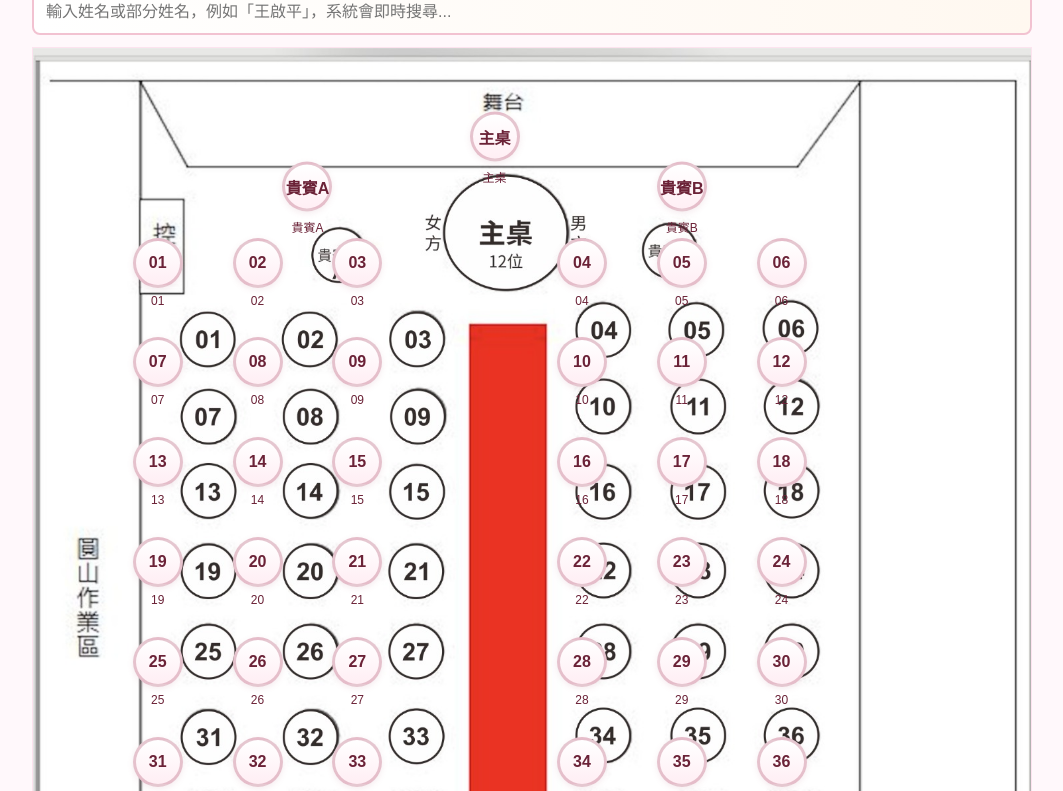
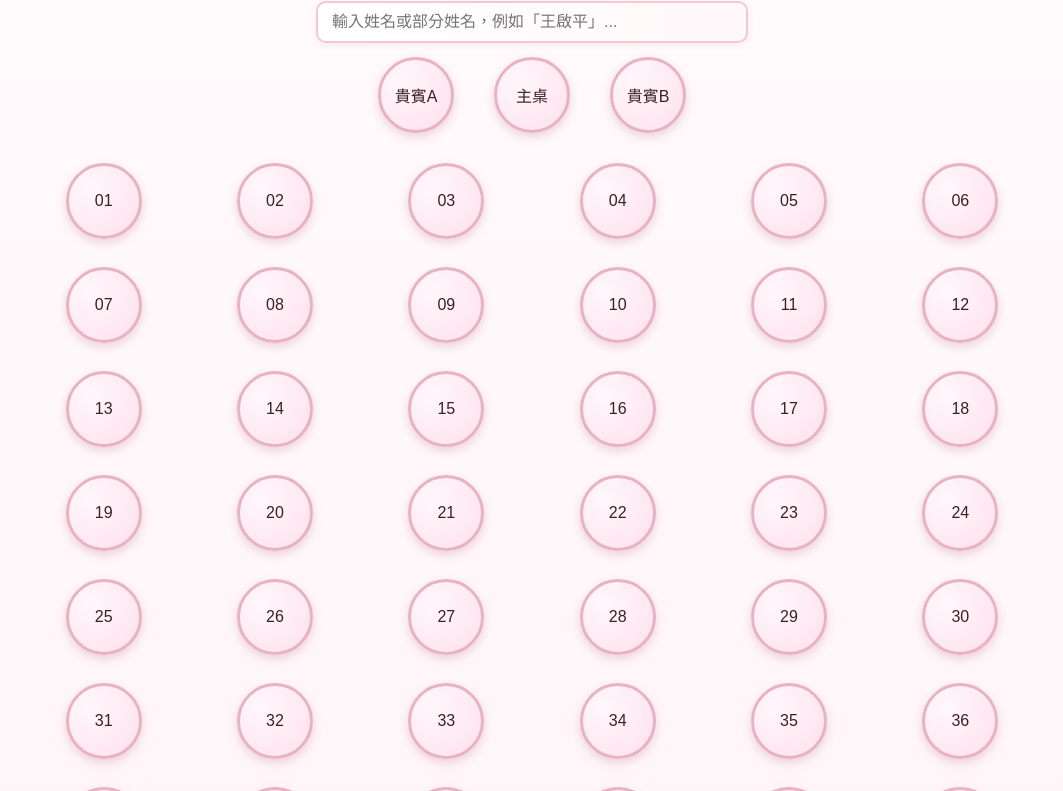
Before and after one commit to dynamosan-glitch/guest, a plain HTML site: page wedding_checkin_map.html in a window 1280 px wide. Shown: the part 68-859 px from the top of the page, without its empty margins (108-1171 px from the left). Drawn offline with Linux system fonts and the light colour scheme.

Commit message:
Update wedding_checkin_map.html

```diff
--- a/wedding_checkin_map.html
+++ b/wedding_checkin_map.html
@@ -1,166 +1,154 @@
 <!doctype html>
-<html>
+<html lang="zh-Hant">
 <head>
-<meta charset='utf-8' />
-<meta name='viewport' content='width=device-width,initial-scale=1' />
-<title>婚宴查位｜Jack & Lily Wedding Reception</title>
+<meta charset="utf-8" />
+<meta name="viewport" content="width=device-width,initial-scale=1" />
+<title>婚宴報到查位（典雅粉金版）</title>
 <style>
-  body { font-family: "Microsoft JhengHei", "Noto Sans TC", sans-serif; margin: 12px; background:#fff8fb; color:#2b2b2b; }
-  .wrap { max-width:1000px; margin:0 auto; }
-  h2{margin:6px 0 10px; color:#b65f7a}
-  #search{width:100%; padding:12px; font-size:16px; box-sizing:border-box; border:2px solid #f2c2d1; border-radius:8px; background:linear-gradient(90deg,#fff,#fff8f0);}
-  #mapArea{position:relative; margin-top:12px; border:1px solid #fde3ef; overflow:hidden; background: #fff;}
-  #mapImg{display:block; width:100%; height:auto;}
-  .spot{ position:absolute; transform:translate(-50%,-50%); pointer-events:auto; cursor:pointer; text-align:center; user-select:none; }
-  .spot .dot{ width:44px; height:44px; border-radius:50%; border:3px solid rgba(182,95,122,0.35); background: linear-gradient(180deg,#fff,#ffeef4); display:flex; align-items:center; justify-content:center; box-shadow:0 2px 6px rgba(182,95,122,0.12); transition: all .18s ease; font-weight:700; color:#6b2237 }
-  .spot .label{ font-size:12px; margin-top:6px; color:#6b2237 }
-  .spot.highlight .dot{ transform:scale(1.35); box-shadow: 0 0 18px rgba(182,95,122,0.35); border-color: #ff8fb7; }
-  .infoBox{ margin-top:10px; padding:12px; background:linear-gradient(180deg,#fff,#fff7fb); border-radius:10px; border:1px solid #fde3ef; display:flex; gap:12px; align-items:center; }
-  .infoBox .title{ font-weight:800; color:#b65f7a; }
-  .noRes{ color:#777 }
-  @media(max-width:600px){ .spot .dot{width:40px;height:40px} }
+  body {
+    font-family: "Microsoft JhengHei","Noto Sans TC",sans-serif;
+    margin: 20px;
+    background: linear-gradient(180deg,#fffafc,#fff4f8);
+    color:#3b1f25;
+  }
+  .wrap { max-width:1000px; margin:0 auto; text-align:center; }
+  h2 { color:#b65f7a; margin-bottom:14px; }
+  #search {
+    width:100%; max-width:400px; padding:10px 14px;
+    font-size:16px; border:2px solid #f3c7d3; border-radius:10px;
+    background:linear-gradient(90deg,#fff,#fff7f9);
+    box-shadow:0 2px 6px rgba(182,95,122,0.1);
+  }
+  #mapArea {
+    display:grid;
+    grid-template-columns: repeat(6, 1fr);
+    gap: 28px;
+    justify-items: center;
+    margin-top:30px;
+  }
+  .table {
+    width:70px; height:70px;
+    border-radius:50%;
+    background: radial-gradient(circle at 30% 30%, #fff7fb, #ffe0ec);
+    border:3px solid #e7b3c3;
+    box-shadow:0 4px 10px rgba(182,95,122,0.25);
+    display:flex; align-items:center; justify-content:center;
+    cursor:pointer; transition: all .2s ease;
+    position:relative;
+  }
+  .table.highlight {
+    transform: scale(1.3);
+    box-shadow:0 0 18px rgba(182,95,122,0.45);
+    border-color:#ff9ec0;
+    z-index:2;
+  }
+  .table-label {
+    margin-top:6px; font-weight:700; color:#6b2237;
+  }
+  .vip-row, .main-row {
+    display:flex; justify-content:center; align-items:center; gap:40px;
+    margin-top:14px;
+  }
+  .infoBox {
+    margin-top:24px;
+    padding:14px;
+    border-radius:12px;
+    background:linear-gradient(180deg,#fff,#fff6fa);
+    border:1px solid #f3c7d3;
+    display:inline-block;
+    min-width:260px;
+  }
+  .title { color:#b65f7a; font-weight:800; margin-bottom:6px; }
+  .noRes { color:#777; }
 </style>
 </head>
 <body>
-<div class='wrap'>
-  <h2>婚宴報到查位（粉金浪漫版）</h2>
-  <input id='search' placeholder='輸入姓名或部分姓名，例如「王啟平」，系統會即時搜尋...' />
-  <div id='mapArea'>
-    <img id='mapImg' src='喜宴座位圖.jpg' alt='seat map'>
+<div class="wrap">
+  <h2>婚宴報到查位（典雅粉金版）</h2>
+  <input id="search" placeholder="輸入姓名或部分姓名，例如「王啟平」..." />
+
+  <!-- 主桌與貴賓桌 -->
+  <div class="main-row">
+    <div class="table" data-table="貴賓A"><div>貴賓A</div></div>
+    <div class="table" data-table="主桌"><div>主桌</div></div>
+    <div class="table" data-table="貴賓B"><div>貴賓B</div></div>
   </div>
-  <div class='infoBox' id='infoBox'>
-    <div>
-      <div class='title' id='infoName'>尚未搜尋</div>
-      <div id='infoTable' style='color:#333'>請輸入姓名開始搜尋</div>
-    </div>
-    <div style='margin-left:auto'>
-      <div id='infoCount' style='font-weight:700'></div>
-    </div>
+
+  <!-- 一般桌次 -->
+  <div id="mapArea"></div>
+
+  <div class="infoBox">
+    <div class="title" id="infoName">尚未搜尋</div>
+    <div id="infoTable">請輸入姓名開始搜尋</div>
+    <div id="infoCount" style="margin-top:4px;"></div>
   </div>
-  <p style='color:#666; font-size:13px; margin-top:8px'>
-    說明：若未找到結果，可嘗試輸入部分姓名；如需精準到單人椅位，請提供每位的椅位編號。
+
+  <p style="color:#666;font-size:13px;margin-top:8px;">
+    若未找到結果，可嘗試輸入部分姓名；如仍查無，請洽新人招待協助。
   </p>
 </div>
 
 <script>
-// *** 微調後的 positions 陣列 ***
-const positions = [
-    {"id": "主桌", "x": 370, "y": 80}, // X微調：360 -> 370
-    {"id": "貴賓A", "x": 220, "y": 120},
-    {"id": "貴賓B", "x": 520, "y": 120}, // X微調：500 -> 520
-    {"id": "01", "x": 100, "y": 180},
-    {"id": "02", "x": 180, "y": 180},
-    {"id": "03", "x": 260, "y": 180},
-    {"id": "04", "x": 440, "y": 180},
-    {"id": "05", "x": 520, "y": 180},
-    {"id": "06", "x": 600, "y": 180},
-    {"id": "07", "x": 100, "y": 260},
-    {"id": "08", "x": 180, "y": 260},
-    {"id": "09", "x": 260, "y": 260},
-    {"id": "10", "x": 440, "y": 260},
-    {"id": "11", "x": 520, "y": 260},
-    {"id": "12", "x": 600, "y": 260},
-    {"id": "13", "x": 100, "y": 340},
-    {"id": "14", "x": 180, "y": 340},
-    {"id": "15", "x": 260, "y": 340},
-    {"id": "16", "x": 440, "y": 340},
-    {"id": "17", "x": 520, "y": 340},
-    {"id": "18", "x": 600, "y": 340},
-    {"id": "19", "x": 100, "y": 420},
-    {"id": "20", "x": 180, "y": 420},
-    {"id": "21", "x": 260, "y": 420},
-    {"id": "22", "x": 440, "y": 420},
-    {"id": "23", "x": 520, "y": 420},
-    {"id": "24", "x": 600, "y": 420},
-    {"id": "25", "x": 100, "y": 500},
-    {"id": "26", "x": 180, "y": 500},
-    {"id": "27", "x": 260, "y": 500},
-    {"id": "28", "x": 440, "y": 500},
-    {"id": "29", "x": 520, "y": 500},
-    {"id": "30", "x": 600, "y": 500},
-    {"id": "31", "x": 100, "y": 580},
-    {"id": "32", "x": 180, "y": 580},
-    {"id": "33", "x": 260, "y": 580},
-    {"id": "34", "x": 440, "y": 580},
-    {"id": "35", "x": 520, "y": 580},
-    {"id": "36", "x": 600, "y": 580},
-    {"id": "37", "x": 100, "y": 660},
-    {"id": "38", "x": 180, "y": 660},
-    {"id": "39", "x": 260, "y": 660},
-    {"id": "40", "x": 440, "y": 660},
-    {"id": "41", "x": 520, "y": 660},
-    {"id": "42", "x": 600, "y": 660},
-    {"id": "43", "x": 100, "y": 740},
-    {"id": "44", "x": 180, "y": 740},
-    {"id": "45", "x": 260, "y": 740},
-    {"id": "46", "x": 440, "y": 740},
-    {"id": "47", "x": 520, "y": 740},
-    {"id": "48", "x": 600, "y": 740},
-    {"id": "49", "x": 100, "y": 820},
-    {"id": "50", "x": 180, "y": 820},
-    {"id": "51", "x": 260, "y": 820},
-    {"id": "52", "x": 440, "y": 820},
-    {"id": "53", "x": 520, "y": 820},
-    {"id": "54", "x": 600, "y": 820}];
 let guests = [];
 
 async function loadCSV(){
-  try{ const res = await fetch('wedding_guest_tables.csv'); const txt = await res.text(); const lines = txt.trim().split(/\r?\n/); lines.shift(); guests = lines.map(l=>{ const parts = l.split(','); return {table_no:parts[0], name:parts[1], count: parseInt(parts[2]||'1')||1}; }); }catch(e){ console.warn('無法讀取 wedding_guest_tables.csv', e); }
+  try {
+    const res = await fetch('wedding_guest_tables.csv');
+    const txt = await res.text();
+    const lines = txt.trim().split(/\r?\n/);
+    lines.shift();
+    guests = lines.map(l=>{
+      const parts = l.split(',');
+      return { table_no: parts[0], name: parts[1], count: parseInt(parts[2]||'1')||1 };
+    });
+  } catch(e){
+    console.warn('無法讀取 CSV', e);
+  }
 }
 
-function createSpots(){
-  const wrap = document.getElementById('mapArea');
-  const img = document.getElementById('mapImg');
-  const baseW = 800;
-  positions.forEach(pos=>{
-    const el = document.createElement('div');
-    el.className='spot';
-    el.dataset.table = pos.id;
-    el.style.left = pos.x + 'px';
-    el.style.top  = pos.y + 'px';
-    el.innerHTML = `<div class='dot'>${pos.id}</div><div class='label'>${pos.id}</div>`;
-    el.title = pos.id;
-    el.addEventListener('click', function(){ highlightTable(pos.id); showInfoByTable(pos.id); });
-    wrap.appendChild(el);
-  });
-
-  function rescale(){
-    const curW = img.clientWidth;
-    const scale = curW / baseW;
-    document.querySelectorAll('.spot').forEach(function(s){ const t = s.dataset.table; const p = positions.find(x=>x.id==t); if(!p) return; s.style.left = (p.x * scale) + 'px'; s.style.top = (p.y * scale) + 'px'; });
+function createTables(){
+  const map = document.getElementById('mapArea');
+  for(let i=1; i<=54; i++){
+    const id = String(i).padStart(2,'0');
+    const div = document.createElement('div');
+    div.className = 'table';
+    div.dataset.table = id;
+    div.innerHTML = `<div>${id}</div>`;
+    div.addEventListener('click', ()=>{ highlightTable(id); showInfoByTable(id); });
+    map.appendChild(div);
   }
-  window.addEventListener('resize', rescale);
-  img.addEventListener('load', rescale);
-  setTimeout(rescale,200);
 }
 
-function highlightTable(tableId){
-  document.querySelectorAll('.spot').forEach(s=> s.classList.remove('highlight'));
-  const el = document.querySelector('.spot[data-table="'+tableId+'"]');
-  if(el){ el.classList.add('highlight'); el.scrollIntoView({behavior:'smooth', block:'center'}); }
+function highlightTable(id){
+  document.querySelectorAll('.table').forEach(t=>t.classList.remove('highlight'));
+  const el = document.querySelector(`.table[data-table="${id}"]`);
+  if(el){ el.classList.add('highlight'); el.scrollIntoView({behavior:'smooth',block:'center'}); }
 }
 
 function showInfo(tableId, foundName, count){
   const infoName = document.getElementById('infoName');
   const infoTable= document.getElementById('infoTable');
   const infoCount= document.getElementById('infoCount');
-
   if(!foundName){
-    infoName.textContent = '找不到該姓名';
-    infoTable.textContent = '請聯繫新人的招待服務您';
+    alert("查無此姓名，請洽新人招待協助。");
+    infoName.textContent = '查無結果';
+    infoTable.textContent = '';
     infoCount.textContent = '';
     return;
   }
-
   infoName.textContent = foundName;
-  infoTable.textContent = `您在第 ${tableId} 桌`;
+  infoTable.textContent = `桌次：${tableId}`;
   infoCount.textContent = `人數：${count}`;
 }
 
 function showInfoByTable(tableId){
   const matches = guests.filter(g=> g.table_no == tableId);
-  if(matches.length>0){ const names = matches.map(m=>m.name).slice(0,4).join('、'); showInfo(tableId, names, matches.reduce((s,m)=>s+m.count,0)); }
-  else showInfo(tableId, null, 0);
+  if(matches.length>0){
+    const names = matches.map(m=>m.name).slice(0,4).join('、');
+    showInfo(tableId, names, matches.reduce((s,m)=>s+m.count,0));
+  } else {
+    showInfo(tableId, null, 0);
+  }
 }
 
 function searchName(q){
@@ -172,18 +160,24 @@ function searchName(q){
 
 document.getElementById('search').addEventListener('input', function(e){
   const q = e.target.value.trim();
-  if(!q){ document.getElementById('infoName').textContent='尚未搜尋'; document.getElementById('infoTable').textContent='請輸入姓名開始搜尋'; document.getElementById('infoCount').textContent=''; document.querySelectorAll('.spot').forEach(s=> s.classList.remove('highlight')); return; }
+  if(!q){
+    document.getElementById('infoName').textContent='尚未搜尋';
+    document.getElementById('infoTable').textContent='請輸入姓名開始搜尋';
+    document.getElementById('infoCount').textContent='';
+    document.querySelectorAll('.table').forEach(s=> s.classList.remove('highlight'));
+    return;
+  }
   const res = searchName(q);
   if(!res || res.length===0){ showInfo('', null); return; }
   const first = res[0];
   highlightTable(first.table_no);
   showInfo(first.table_no, first.name, first.count);
-  if(res.length>1){ document.getElementById('infoTable').textContent += '（找到 ' + res.length + ' 筆相似結果）'; }
+  if(res.length>1){ document.getElementById('infoTable').textContent += `（找到 ${res.length} 筆相似結果）`; }
 });
 
 (async function init(){
   await loadCSV();
-  createSpots();
+  createTables();
 })();
 </script>
 </body>
```
